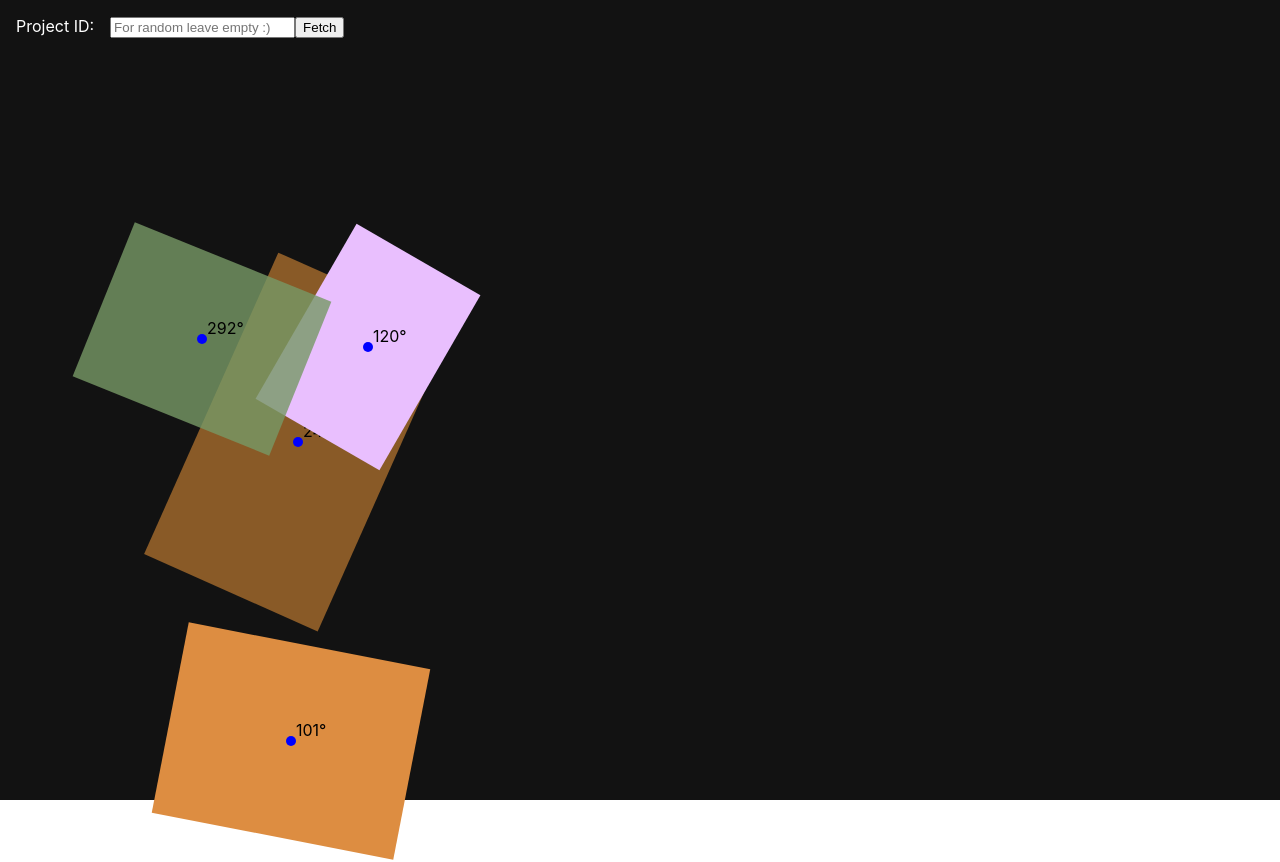
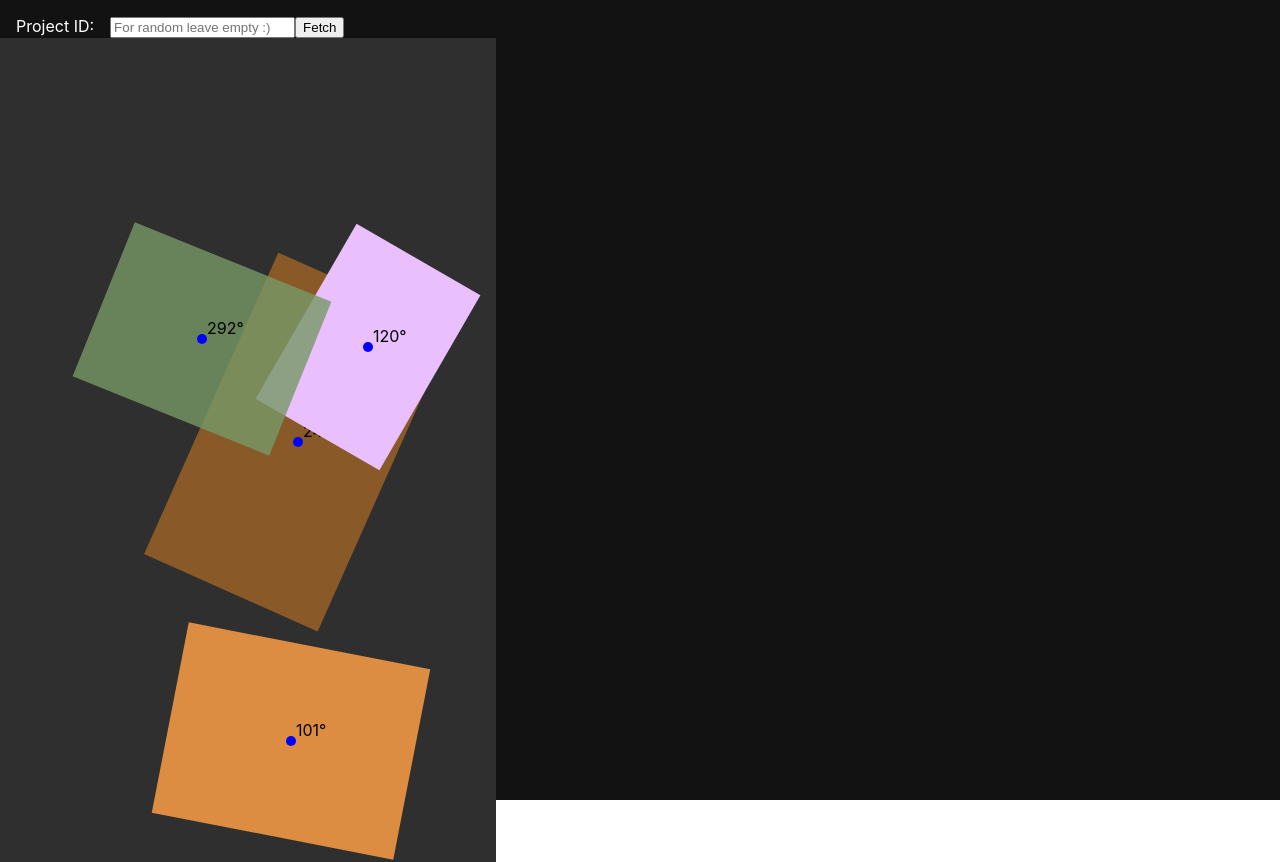
Before and after one commit to macianga/rectangle-renderer, a React (Vite) app: page / in a window 1280 px wide. Shown: the top 862 px of the page. Built offline with nearby package versions, Linux system fonts and the light colour scheme.

Commit message:
make svg background different from body background

```diff
--- a/src/App.css
+++ b/src/App.css
@@ -20,6 +20,7 @@ body{
 }
 
 .svg-rectangles{
+    background: #2f2f2f;;
     height: 90%;
     width: 100%;
 }
```
